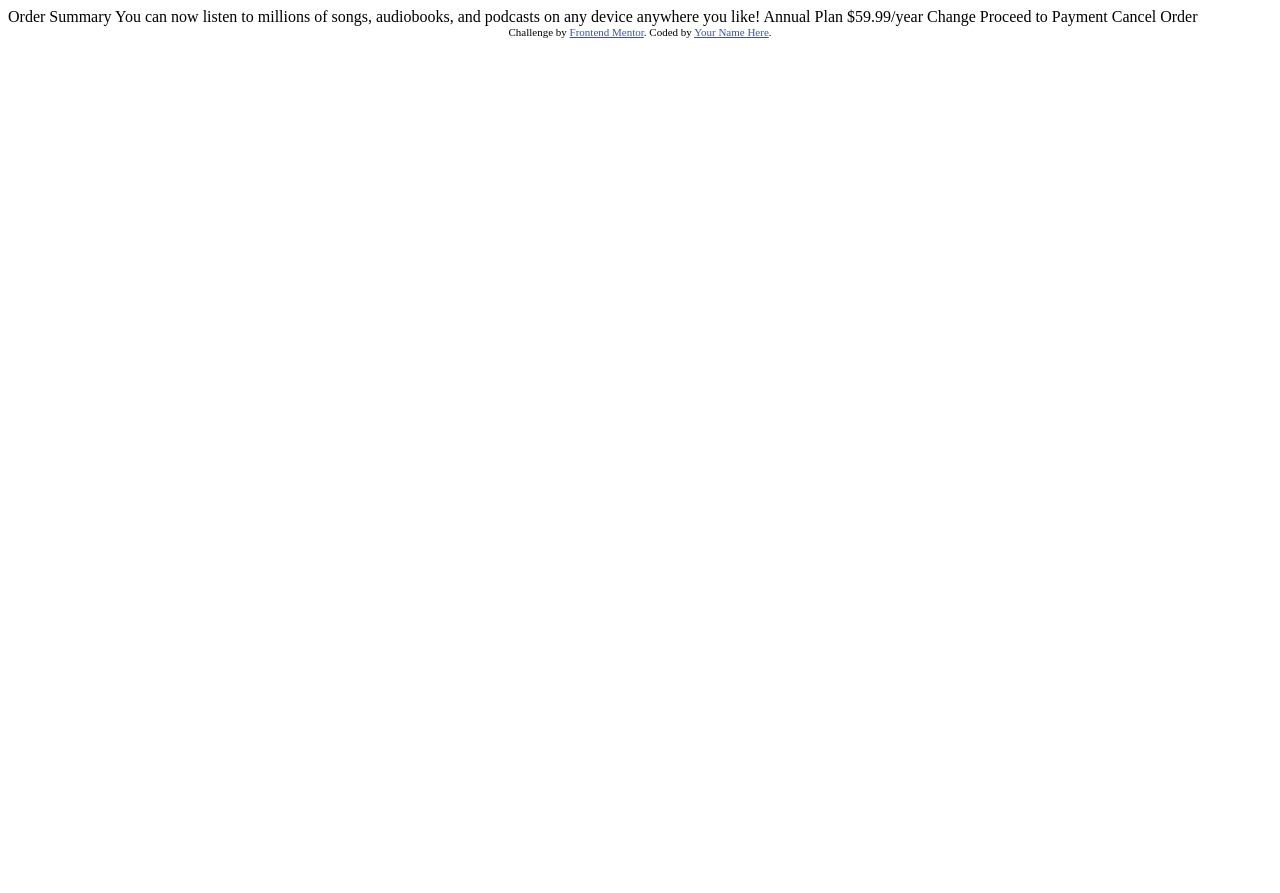
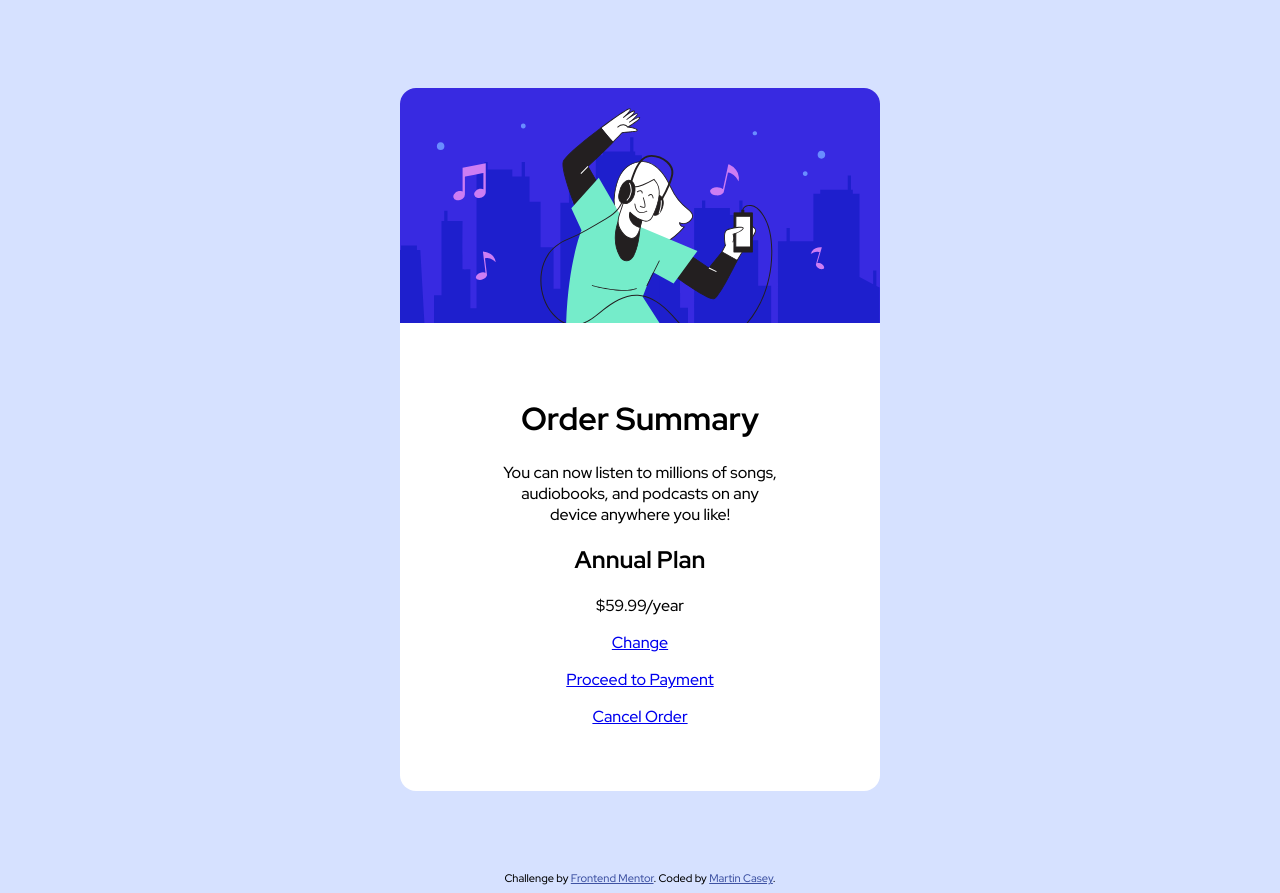
Before and after one commit to martinc1402/Order-summary-component, a plain HTML site: page index.html in a window 1280 px wide. Before the commit the page ends 800 px from the top, so only its background shows below. Drawn offline with Linux system fonts and the light colour scheme.

Commit message:
added css

```diff
--- a/index.html
+++ b/index.html
@@ -5,6 +5,10 @@
   <meta name="viewport" content="width=device-width, initial-scale=1.0"> <!-- displays site properly based on user's device -->
 
   <link rel="icon" type="image/png" sizes="32x32" href="./images/favicon-32x32.png">
+  <link rel="stylesheet" href="style.css">
+  <link rel="preconnect" href="https://fonts.googleapis.com">
+  <link rel="preconnect" href="https://fonts.gstatic.com" crossorigin>
+  <link href="https://fonts.googleapis.com/css2?family=Red+Hat+Display:ital,wght@0,400;0,500;0,700;0,900;1,400;1,500;1,700;1,900&display=swap" rel="stylesheet">
 
   <title>Frontend Mentor | Order summary card</title>
 
@@ -16,22 +20,31 @@
 </head>
 <body>
 
-  Order Summary
+<main class="container">
+  <div class="hero">
+    <img class="hero-image" src="/images/illustration-hero.svg" alt="">
+  </div>
+  <div class="container-text">
+    <h1>Order Summary</h1>
 
-  You can now listen to millions of songs, audiobooks, and podcasts on any
-  device anywhere you like!
+    <p>You can now listen to millions of songs, audiobooks, and podcasts on any
+      device anywhere you like!</p>
 
-  Annual Plan
-  $59.99/year
+    <div class="plan-feature-box">
+      <h2>Annual Plan</h2>
+      <p class="pricing-text">$59.99/year</p>
+      <a href="#" class="change-option">Change</a>
+    </div>
 
-  Change
+      <p><a href="#" class="button-submit">Proceed to Payment</a></p>
+      <p><a href="#" class="cancel-order">Cancel Order</a></p>
+  </div>
+</main>
 
-  Proceed to Payment
-  Cancel Order
 
   <div class="attribution">
     Challenge by <a href="https://www.frontendmentor.io?ref=challenge" target="_blank">Frontend Mentor</a>.
-    Coded by <a href="#">Your Name Here</a>.
+    Coded by <a href="https://www.frontendmentor.io/profile/martinc1402">Martin Casey</a>.
   </div>
 </body>
 </html>
--- /dev/null
+++ b/style.css
@@ -0,0 +1,40 @@
+body {
+    font-family: 'Red Hat Display', sans-serif;
+    font-weight: 500;
+    display: flex;
+    flex-direction: column;
+    align-items: center;
+    justify-content: center;
+    background: url("images/pattern-background-mobile.svg");
+    background-repeat: no-repeat;
+    background-size: cover;
+    background-position: center;
+    background-size: 600%;
+}
+
+
+.hero{
+    min-height: 30%;
+    border-radius: ;
+    /* width: 100%; */
+}
+
+.hero-image {
+    border-radius: 1rem 1rem 0 0 ;
+    width: 100%;
+}
+
+.container {
+    background-color: #fff;
+    text-align: center;
+    width: 30rem;
+    margin: 5rem;
+    border-radius: 1rem;
+    min-height: 80vh;
+    max-width: 80vw;
+
+}
+
+.container-text {
+    padding: 10% 20%;
+}
```
